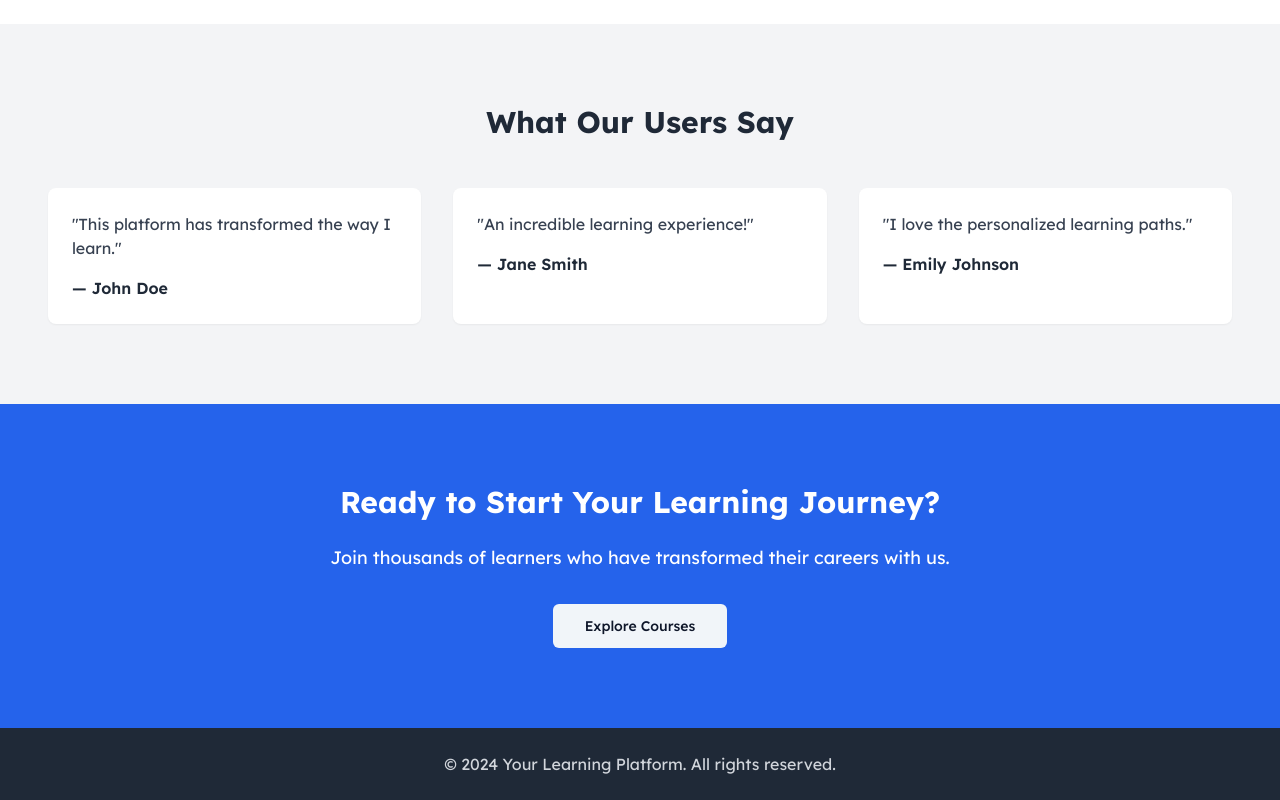
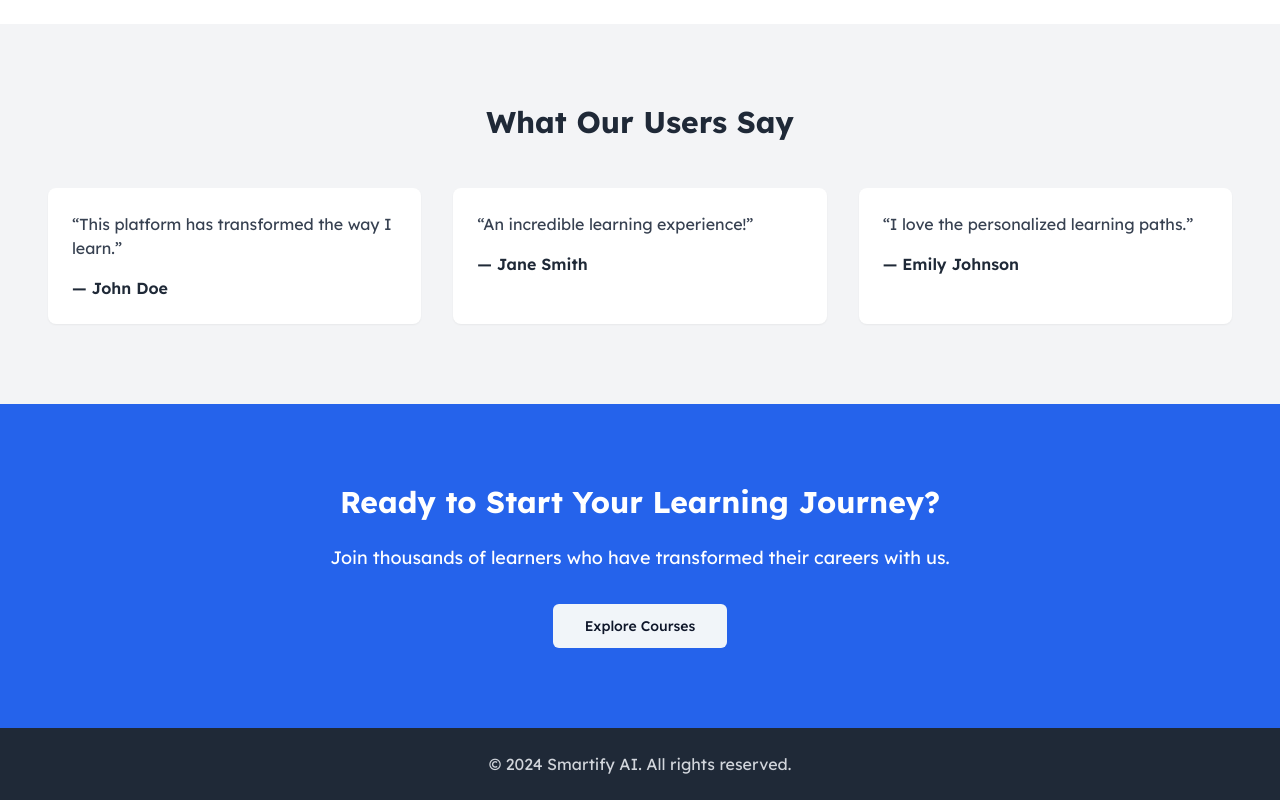
Before and after one commit to premaagung/smartify, a Next.js app: page / in a window 1280 px wide. Shown: the part 1373-2173 px from the top of the page. Built offline with nearby package versions, Linux system fonts and the light colour scheme; no server answers.

Commit message:
fix ESLint error

```diff
--- a/src/app/page.tsx
+++ b/src/app/page.tsx
@@ -20,7 +20,7 @@ export default function Home() {
                 <p className="text-lg mb-8">
                   Unlock your potential with our learning platform.
                 </p>
-                <Link href="https://accounts.google.com/o/oauth2/v2/auth/oauthchooseaccount?client_id=406113766044-dld0rkmum5s7i217kkm9bvdgc472akvu.apps.googleusercontent.com&scope=openid%20email%20profile&response_type=code&redirect_uri=http%3A%2F%2Flocalhost%3A3000%2Fapi%2Fauth%2Fcallback%2Fgoogle&state=zeDN8E8stU9ecEwkUeTR7I7WNWXrimTbNyg25m0tDNU&code_challenge=2z9ieJuf5_VvUqGKwXdPtn1RtgQRcH0-f16UrdKE1ow&code_challenge_method=S256&service=lso&o2v=2&ddm=0&flowName=GeneralOAuthFlow">
+                <Link href="https://accounts.google.com/o/oauth2/v2/auth/oauthchooseaccount?client_id=406113766044-dld0rkmum5s7i217kkm9bvdgc472akvu.apps.googleusercontent.com&scope=openid%20email%20profile&response_type=code&redirect_uri=http%3A%2F%2Flocalhost%3A%2F3000%2Fapi%2Fauth%2Fcallback%2Fgoogle&state=zeDN8E8stU9ecEwkUeTR7I7WNWXrimTbNyg25m0tDNU&code_challenge=2z9ieJuf5_VvUqGKwXdPtn1RtgQRcH0-f16UrdKE1ow&code_challenge_method=S256&service=lso&o2v=2&ddm=0&flowName=GeneralOAuthFlow">
                   <Button size="lg" variant="secondary" className="flex items-center">
                     Get Started <ArrowRight className="ml-2" />
                   </Button>
@@ -101,7 +101,7 @@ export default function Home() {
                 { name: "Emily Johnson", testimonial: "I love the personalized learning paths." },
               ].map((review, index) => (
                 <div key={index} className="flex-1 bg-white p-6 rounded-lg shadow-sm">
-                  <p className="text-gray-700 mb-4">"{review.testimonial}"</p>
+                  <p className="text-gray-700 mb-4">&ldquo;{review.testimonial}&rdquo;</p>
                   <p className="font-semibold text-gray-800">— {review.name}</p>
                 </div>
               ))}
@@ -129,7 +129,7 @@ export default function Home() {
 
       <footer className="bg-gray-800 py-6">
         <div className="container mx-auto px-6 text-center text-gray-300">
-          © 2024 Your Learning Platform. All rights reserved.
+          © 2024 Smartify AI. All rights reserved.
         </div>
       </footer>
     </div>
```
